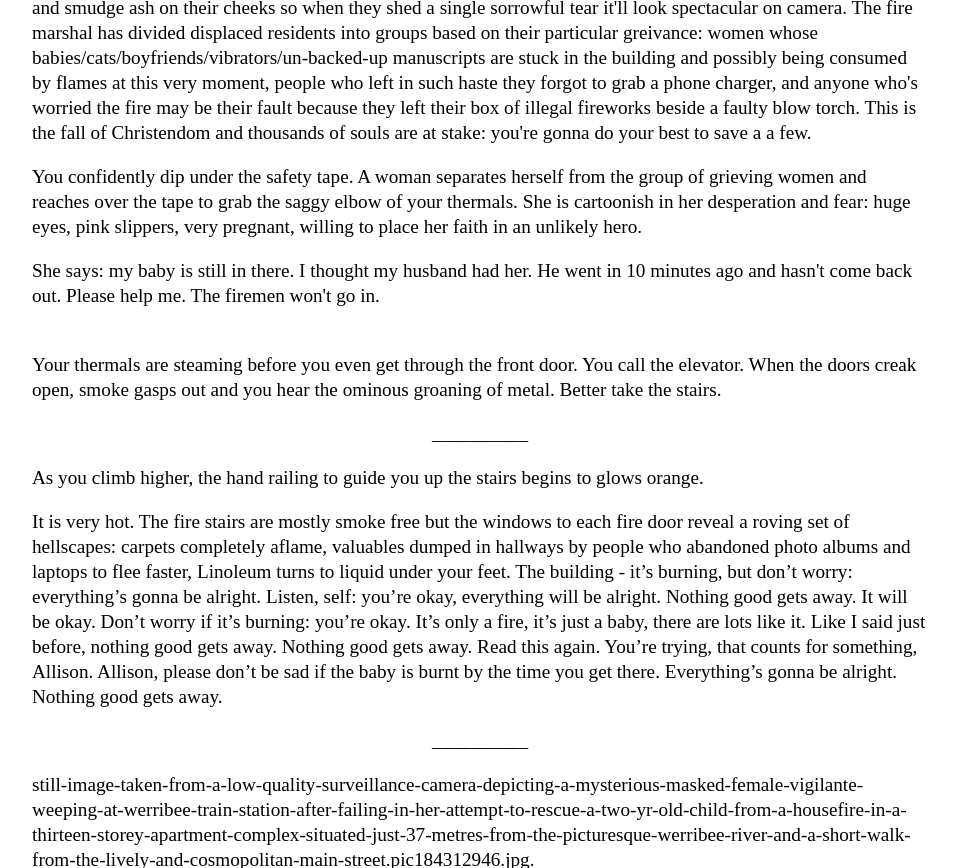
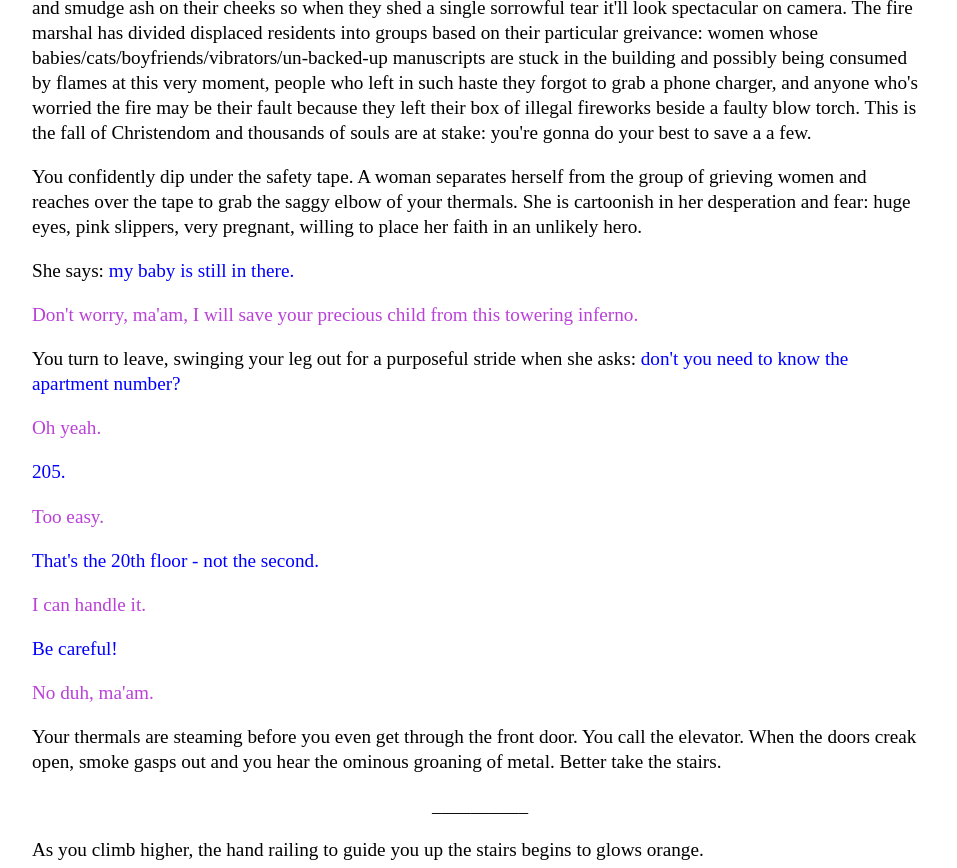
Before and after one commit to Pinelife/pinelife.github.io, a Jekyll site: the page built from Hellhole/Room9.html, in a window 1280 px wide and 900 px high, scrolled down 961 px, cut to the strip 0-868 px from the top of the window. Shown: the whole strip, without its empty margins (160-1117 px from the left). Built offline with Jekyll 4.4.1, drawn with Linux system fonts in a browser that asks for light colours.

Commit message:
Update Room9.html

```diff
--- a/Hellhole/Room9.html
+++ b/Hellhole/Room9.html
@@ -51,10 +51,34 @@ __________
     willing to place her faith in an unlikely hero.
 </p>
     <p>
-      She says: my baby is still in there. I thought my husband had her. He went in 10 minutes ago and hasn't come back out. Please
-      help me. The firemen won't go in.<br/>
-      <br/>
-
+      She says: <span style="color:blue;">my baby is still in there.</span>
+</p>
+<p class="lauria">
+      Don't worry, ma'am, I will save your precious child from this towering inferno.
+      </p>
+<p>
+      You turn to leave, swinging your leg out for a purposeful stride when she asks: <span style="color:blue;">don't you need to know the apartment number?</span>
+      </p>
+  <p class="lauria">
+      Oh yeah.<br/>
+      </p>
+<p style="color:blue;">
+      205.<br/>
+      </p>
+    <p class="lauria">
+      Too easy.<br/>
+      </p>
+<p style="color:blue;">
+      That's the 20th floor - not the second.<br/>
+      </p>
+      <p class="lauria">
+      I can handle it.<br/>
+      </p>
+<p style="color:blue;">
+      Be careful!
+</p>
+        <p class="lauria">
+      No duh, ma'am.
 </p>
 <p>
 Your thermals are steaming before you even get through the front door. You call the elevator. When
```
